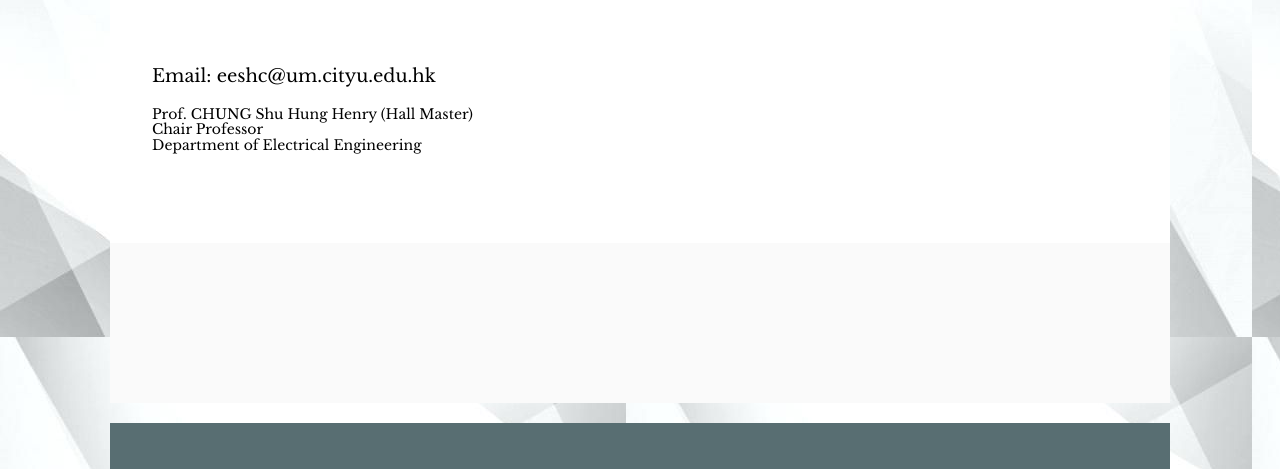
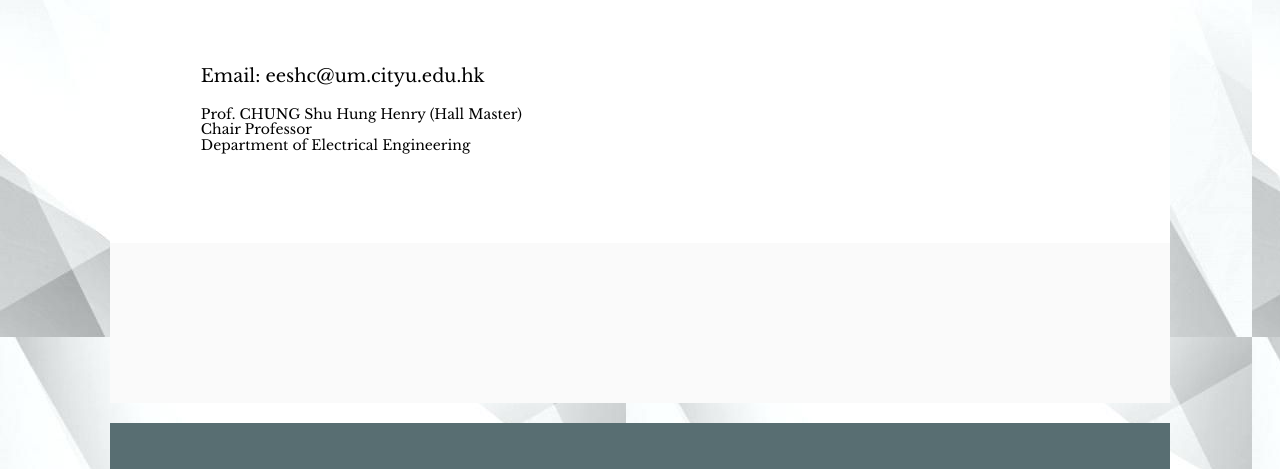
Before and after one commit to kartik1205/Hall10Web, a plain HTML site: page contact.html in a window 1280 px wide. Shown: the part 915-1384 px from the top of the page. Drawn offline with nearby package versions, Linux system fonts and the light colour scheme; files whose address does not match are found by name.

Commit message:
Update style.css

```diff
--- a/css/style.css
+++ b/css/style.css
@@ -1415,5 +1415,11 @@ input[type="text"] {
 .js .animate-box {
   opacity: 0;
 }
+.contactinfo {
+
+  text-align: left;
+
+  margin-left: 5%;
+}
 
 /*# sourceMappingURL=style.css.map */
```
